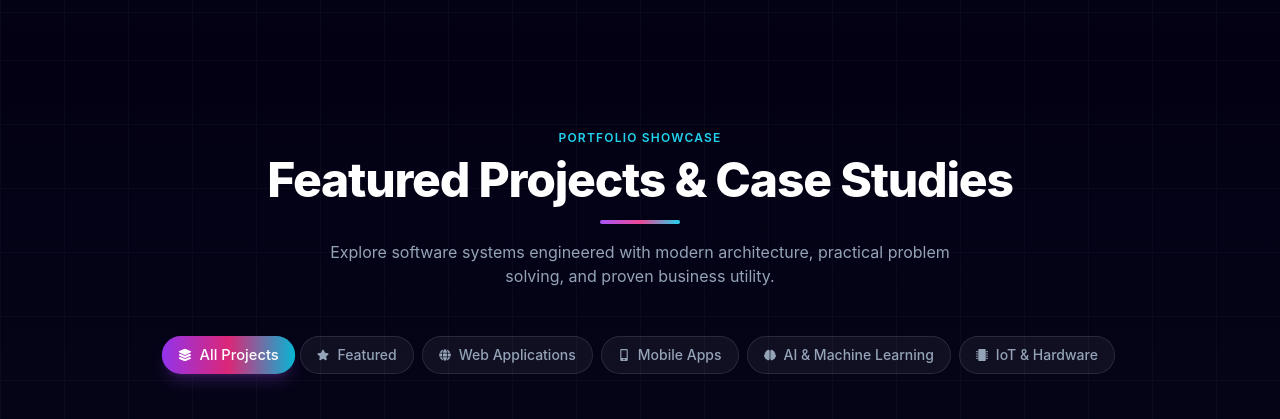
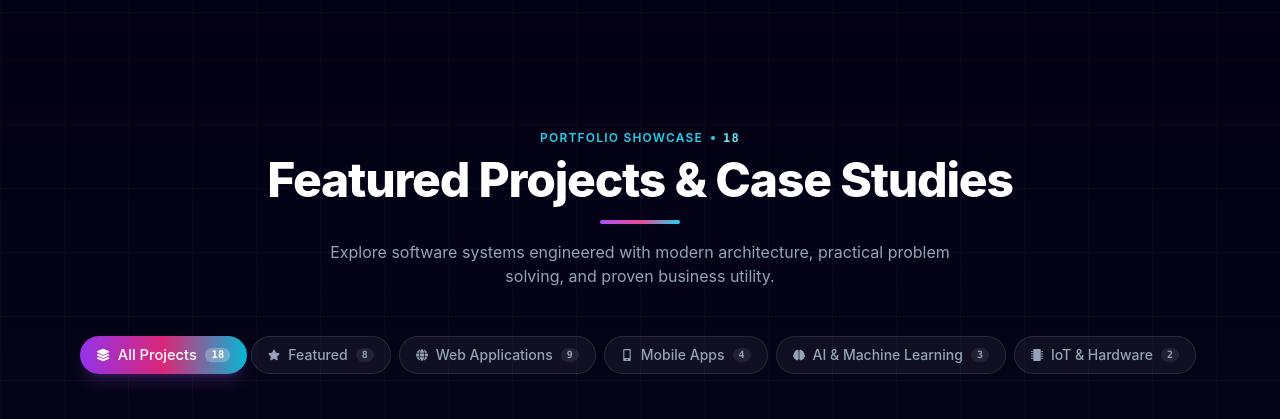
Before and after one commit to Maharab2134/Maharab_Portfolio, a React (Create React App) app: page / in a window 1280 px wide. Shown: the part 5120-5539 px from the top of the page. Built offline with nearby package versions, Linux system fonts and the light colour scheme; no server answers; the database is empty; grey boxes are pictures that could not be loaded.

Commit message:
feat: display project counts in Portfolio Showcase heading and category filter tabs

```diff
--- a/src/components/Projects.tsx
+++ b/src/components/Projects.tsx
@@ -251,6 +251,12 @@ const Projects: React.FC<ProjectsProps> = ({ onSelectProject }) => {
     return p.category === activeFilter;
   });
 
+  const getCategoryCount = (filterId: string) => {
+    if (filterId === "all") return projectsList.length;
+    if (filterId === "featured") return projectsList.filter((p) => p.featured).length;
+    return projectsList.filter((p) => p.category === filterId).length;
+  };
+
   const rowLimit = columns * 4; // Exactly 4 rows based on current active grid columns
   const visibleProjects = !showAllProjects
     ? filteredProjects.slice(0, rowLimit)
@@ -275,8 +281,10 @@ const Projects: React.FC<ProjectsProps> = ({ onSelectProject }) => {
           transition={{ duration: 0.5 }}
           className="mb-10 sm:mb-12 text-center"
         >
-          <span className="text-xs font-semibold tracking-widest uppercase text-cyan-400">
-            Portfolio Showcase
+          <span className="inline-flex items-center gap-2 text-xs font-semibold tracking-widest uppercase text-cyan-400">
+            <span>Portfolio Showcase</span>
+            <span className="w-1 h-1 rounded-full bg-cyan-400" />
+            <span className="font-mono text-cyan-300 font-bold">{projectsList.length}</span>
           </span>
           <h2 className="mt-2 text-3xl font-extrabold tracking-tight text-white sm:text-4xl md:text-5xl">
             Featured Projects &amp; Case Studies
@@ -291,18 +299,28 @@ const Projects: React.FC<ProjectsProps> = ({ onSelectProject }) => {
         <div className="flex flex-wrap items-center justify-center gap-2 mb-12">
           {filterTabs.map((tab) => {
             const isActive = activeFilter === tab.id;
+            const count = getCategoryCount(tab.id);
             return (
               <button
                 key={tab.id}
                 onClick={() => handleFilterChange(tab.id)}
-                className={`inline-flex items-center gap-2 px-4 py-2 text-xs sm:text-sm font-medium rounded-full transition-all duration-200 ${
+                className={`inline-flex items-center gap-2 px-3.5 sm:px-4 py-2 text-xs sm:text-sm font-medium rounded-full transition-all duration-200 cursor-pointer ${
                   isActive
                     ? "bg-gradient-to-r from-purple-600 via-pink-600 to-cyan-500 text-white shadow-lg shadow-purple-500/20 scale-105"
                     : "bg-white/5 text-slate-400 hover:text-white hover:bg-white/10 border border-white/10"
                 }`}
               >
                 {renderIcon(tab.icon, { size: 12 })}
-                {tab.label}
+                <span>{tab.label}</span>
+                <span
+                  className={`px-1.5 py-0.5 rounded-full text-[10px] font-mono font-bold leading-none transition-colors ${
+                    isActive
+                      ? "bg-white/25 text-white"
+                      : "bg-white/[0.08] text-slate-400"
+                  }`}
+                >
+                  {count}
+                </span>
               </button>
             );
           })}
```
